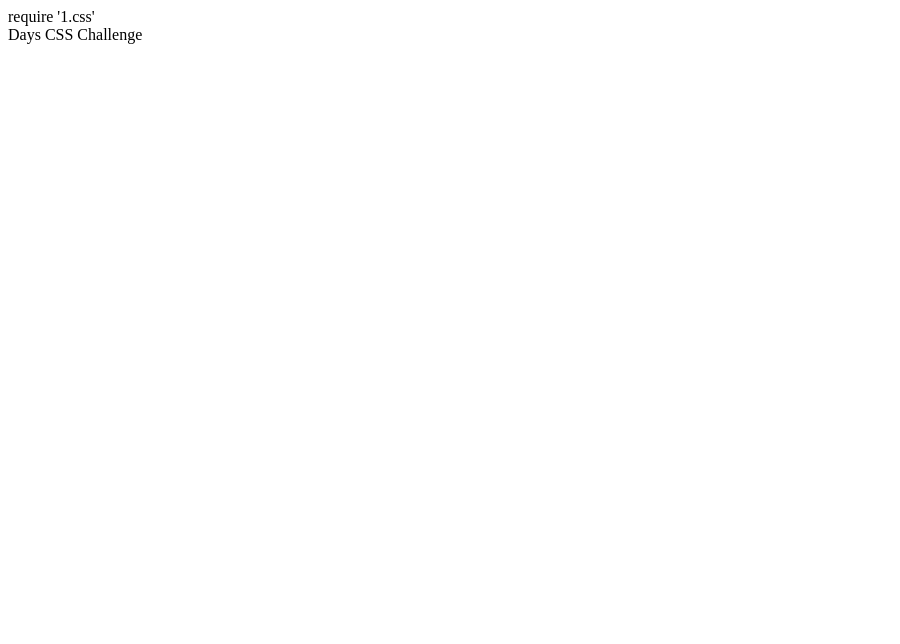
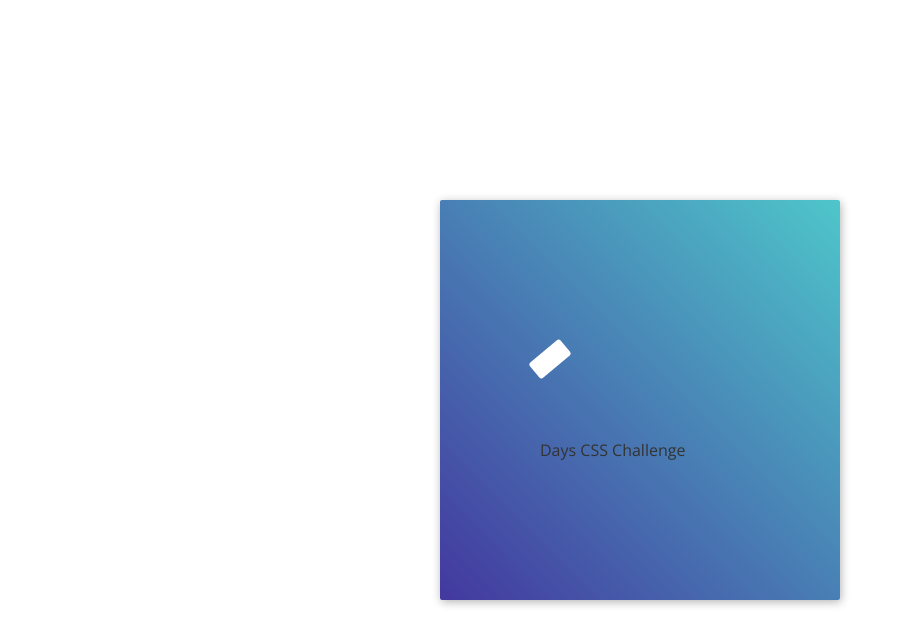
Before and after one commit to AgurSan/100daysCSS, a plain HTML site: page 1/index.html in a window 1280 px wide. Shown: the whole page, without its empty margins (0-900 px from the left). Drawn offline with nearby package versions, Linux system fonts and the light colour scheme.

Commit message:
first part of day 1

```diff
--- a/1/2.html
+++ b/1/index.html
@@ -1,4 +1,4 @@
-require '1.css'
+<link rel="stylesheet" href="style.css">
 <div class="frame">
   <div class="center">
 		<div class="number">
--- a/1/1.css
+++ b/1/style.css
@@ -9,13 +9,14 @@
   margin-top: -200px;
   margin-left: -200px;
   border-radius: 2px;
-	box-shadow: 4px 8px 16px 0 rgba(0,0,0,0.1);
+	box-shadow: 1px 2px 10px 0 rgba(0,0,0,0.3);
 	overflow: hidden;
   background: #fff;
   color: #333;
 	font-family: 'Open Sans', Helvetica, sans-serif;
 	-webkit-font-smoothing: antialiased;
 	-moz-osx-font-smoothing: grayscale;
+background: linear-gradient(to top right, #43389F 0%, #4ec6ca 100%);
 }
 
 .center {
@@ -24,3 +25,21 @@
   left: 50%;
   transform: translate(-50%,-50%);
 }
+
+.number {
+	position: relative;
+	height: 100px;
+	width: 200px;
+}
+
+.number .one-one {
+	position: absolute;
+	z-index: 1;
+	top: 0;
+	left: 0;
+	height: 40px;
+	width: 20px;
+	background: #fff;
+	border-radius: 3px;
+	transform: rotate(50deg)
+}
```
